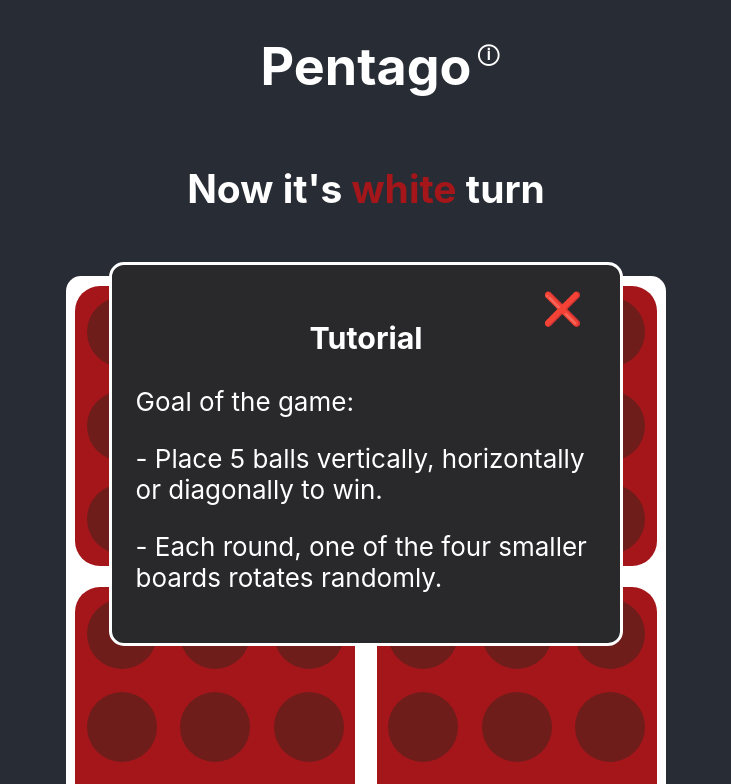
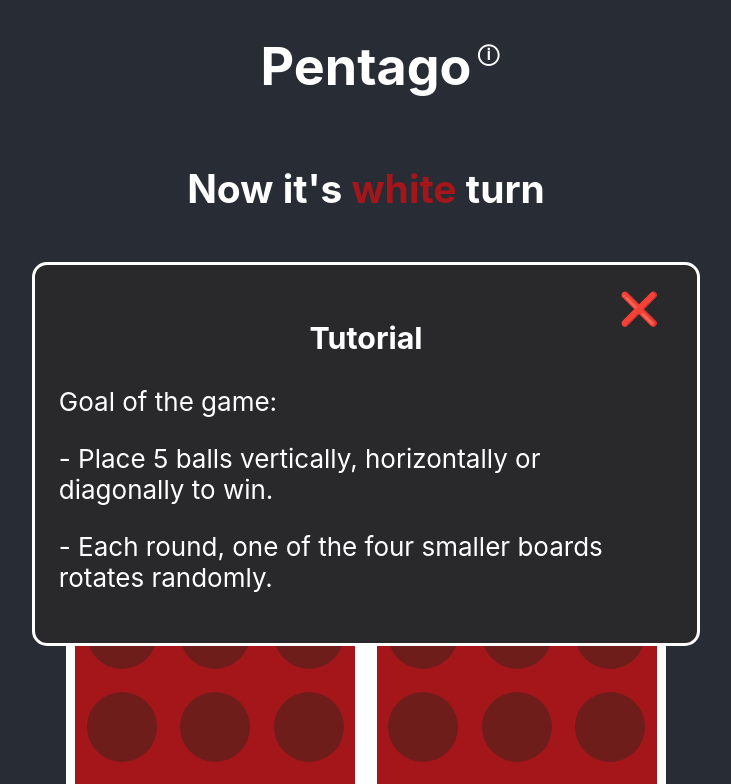
Before and after one commit to Shoter99/Pentago, a React (Create React App) app: page / in a window 1536 px wide. Shown: the top 784 px of the page, without its empty margins (402-1133 px from the left). Built offline with nearby package versions, Linux system fonts and the light colour scheme.

Commit message:
changes to info panel size on mobile

```diff
--- a/src/App.css
+++ b/src/App.css
@@ -37,7 +37,7 @@
 .info-panel{
   position: absolute;
   background-color: rgb(41, 40, 43);
-  width: 30%;
+  width: 80%;
   min-height: 40%;
   overflow: auto;
   border: white 3px solid;
@@ -147,4 +147,7 @@
     width: 70px;
     height: 70px;
   }
+  .info-panel{
+    width: 40%;
+  }
 }
```
Also changed, not shown: 7 other files (tests, documents, lock files or other folders).
